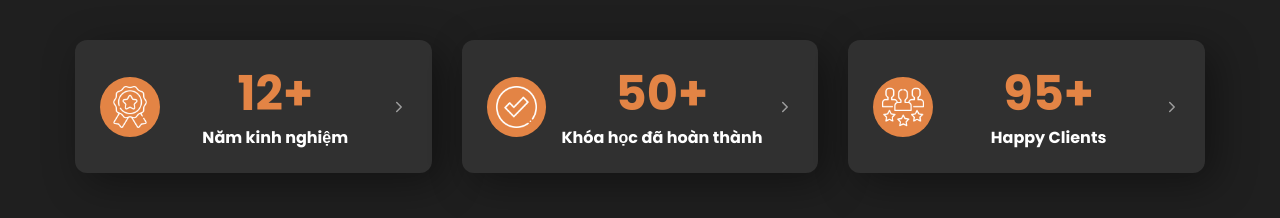
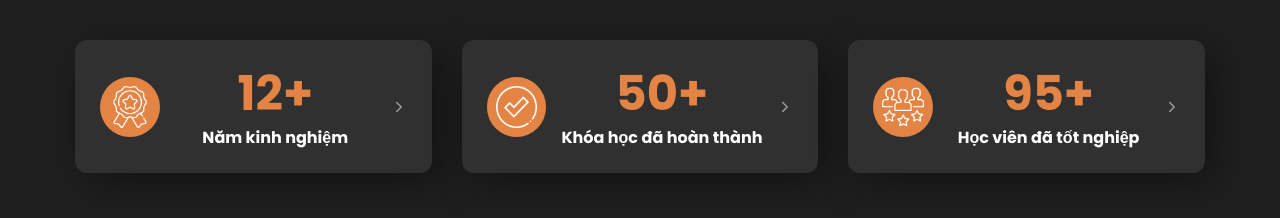
Before and after one commit to metaland-vn/digifasion, a plain HTML site: page index.html in a window 1280 px wide. Shown: the part 960-1178 px from the top of the page. Drawn offline with nearby package versions, Linux system fonts and the light colour scheme; a web font is replaced by a local one.

Commit message:
Update index.html

```diff
--- a/index.html
+++ b/index.html
@@ -208,7 +208,7 @@
               </div>
 
               <h2 class="h2 card-title">
-                95+ <strong>Happy Clients</strong>
+                95+ <strong>Học viên đã tốt nghiệp</strong>
               </h2>
 
               <ion-icon name="chevron-forward-outline"></ion-icon>
```
